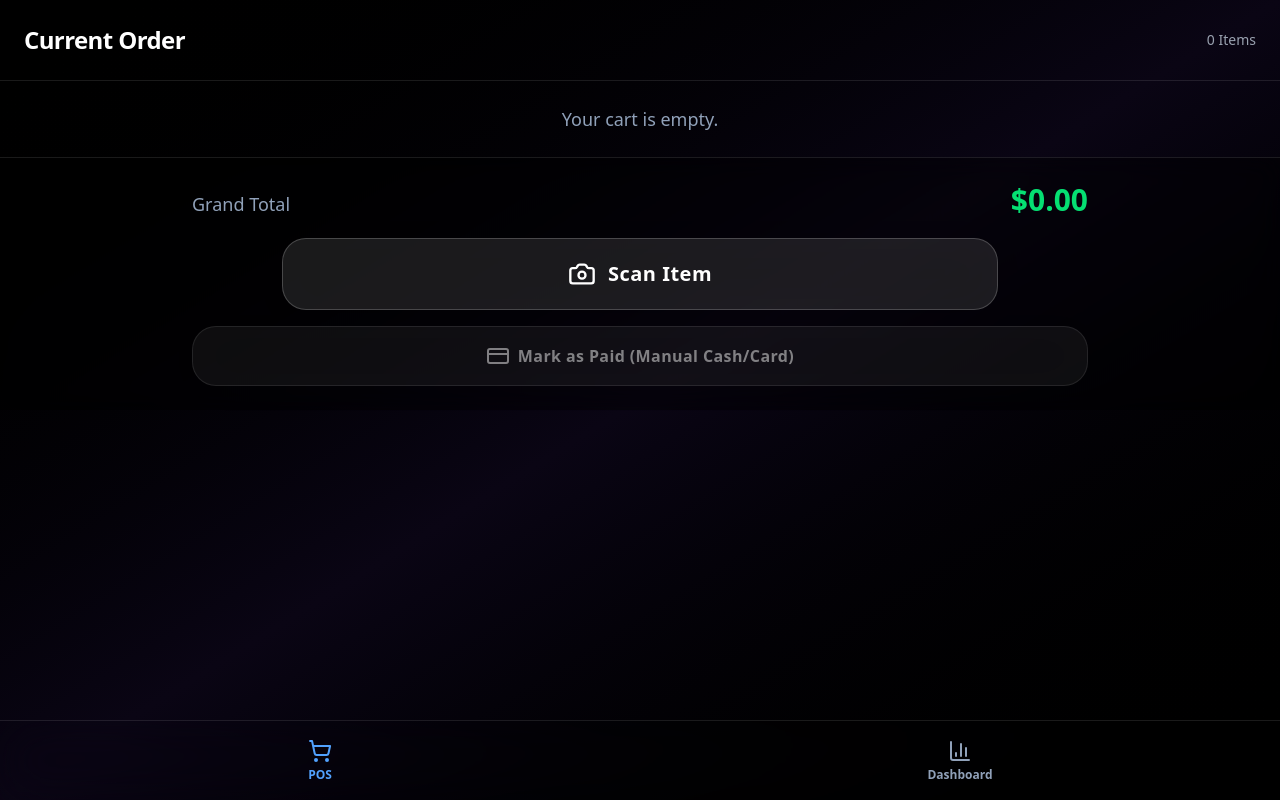
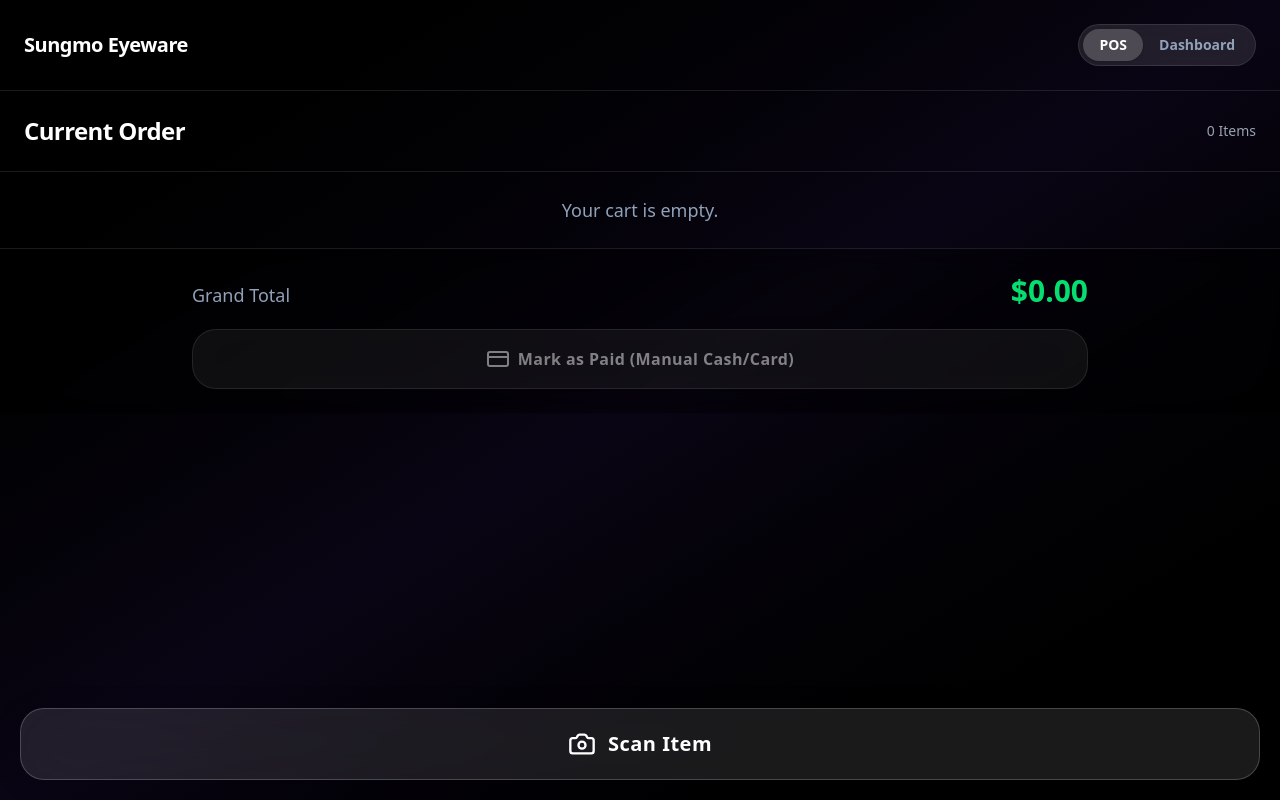
Before and after one commit to Aviij/QR-POS-SYSTEM, a React (Vite) app: page / in a window 1280 px wide. Built offline with nearby package versions, Linux system fonts and the light colour scheme.

Commit message:
Added Sungmo Eyeware branding and fixed Scan button to bottom

```diff
--- a/src/App.tsx
+++ b/src/App.tsx
@@ -10,7 +10,7 @@ import AnalyticsDashboard from './components/AnalyticsDashboard';
 import { CartItem, Product, Transaction } from './types';
 import { seedMockDatabase } from './utils/seeder';
 import { v4 as uuidv4 } from 'uuid';
-import { ShoppingCart, BarChart3 } from 'lucide-react';
+import { Camera } from 'lucide-react';
 
 export default function App() {
   const [activeTab, setActiveTab] = useState<'POS' | 'DASHBOARD'>('POS');
@@ -101,6 +101,27 @@ export default function App() {
 
   return (
     <div className="relative flex min-h-[100dvh] w-full flex-col overflow-hidden bg-gradient-to-br from-black via-[#0a0514] to-black text-white">
+      {/* Top Navbar */}
+      <div className="flex items-center justify-between p-6 border-b border-white/10 bg-transparent shrink-0">
+        <h1 className="text-xl font-bold tracking-tight text-white">Sungmo Eyeware</h1>
+
+        {/* iOS Segmented Control */}
+        <div className="flex items-center bg-white/10 backdrop-blur-md rounded-full p-1 border border-white/10">
+          <button
+            onClick={() => setActiveTab('POS')}
+            className={`px-4 py-1.5 rounded-full text-sm font-semibold transition-all ${activeTab === 'POS' ? 'bg-white/20 text-white shadow' : 'text-slate-400 hover:text-white'}`}
+          >
+            POS
+          </button>
+          <button
+            onClick={() => setActiveTab('DASHBOARD')}
+            className={`px-4 py-1.5 rounded-full text-sm font-semibold transition-all ${activeTab === 'DASHBOARD' ? 'bg-white/20 text-white shadow' : 'text-slate-400 hover:text-white'}`}
+          >
+            Dashboard
+          </button>
+        </div>
+      </div>
+
       <div className="flex-1 overflow-hidden">
         {activeTab === 'POS' ? (
           <SalesDashboard
@@ -131,21 +152,14 @@ export default function App() {
         </div>
       )}
 
-      {/* Bottom Tab Navigation */}
-      <div className="fixed bottom-0 left-0 right-0 z-40 flex h-[80px] w-full items-center justify-around border-t border-white/10 bg-transparent backdrop-blur-xl pb-safe">
+      {/* Fixed Bottom Scan Area */}
+      <div className="fixed bottom-0 left-0 right-0 z-50 p-5 pb-safe">
         <button
-          onClick={() => setActiveTab('POS')}
-          className={`flex flex-col items-center justify-center w-full h-full gap-1 ${activeTab === 'POS' ? 'text-blue-400' : 'text-slate-400'}`}
+          onClick={() => setIsScannerOpen(true)}
+          className="flex h-[72px] w-full items-center justify-center gap-3 bg-white/10 backdrop-blur-xl border border-white/20 shadow-[0_4px_30px_rgba(0,0,0,0.1)] rounded-3xl text-white text-xl font-bold tracking-wide transition-transform active:scale-95"
         >
-          <ShoppingCart className="h-6 w-6" />
-          <span className="text-xs font-semibold">POS</span>
-        </button>
-        <button
-          onClick={() => setActiveTab('DASHBOARD')}
-          className={`flex flex-col items-center justify-center w-full h-full gap-1 ${activeTab === 'DASHBOARD' ? 'text-blue-400' : 'text-slate-400'}`}
-        >
-          <BarChart3 className="h-6 w-6" />
-          <span className="text-xs font-semibold">Dashboard</span>
+          <Camera className="h-7 w-7 text-white" />
+          <span>Scan Item</span>
         </button>
       </div>
     </div>
--- a/src/components/AnalyticsDashboard.tsx
+++ b/src/components/AnalyticsDashboard.tsx
@@ -125,7 +125,7 @@ export default function AnalyticsDashboard({ inventory, completedSales }: Analyt
   }, [activeModal, todaySalesItems]);
 
   return (
-    <div className="flex h-full w-full flex-col bg-transparent text-white overflow-y-auto pb-[100px] z-[1]">
+    <div className="flex h-full w-full flex-col bg-transparent text-white overflow-y-auto pb-[120px] z-[1]">
       {/* Header Slot */}
       <div className="flex items-center justify-between p-6 border-b border-white/10 bg-transparent sticky top-0 z-10 backdrop-blur-xl">
         <h2 className="text-2xl font-bold tracking-tight">Analytics Dashboard</h2>
--- a/src/components/SalesDashboard.tsx
+++ b/src/components/SalesDashboard.tsx
@@ -23,7 +23,7 @@ export default function SalesDashboard({ cart, onCartUpdate, onOpenScanner, onMa
   };
 
   return (
-    <div className="flex h-full w-full flex-col bg-transparent text-white relative z-[1]">
+    <div className="flex h-full w-full flex-col bg-transparent text-white relative z-[1] pb-[120px]">
       {/* Header Slot */}
       <div className="flex items-center justify-between p-6 border-b border-white/10 bg-transparent">
         <h2 className="text-2xl font-bold tracking-tight">Current Order</h2>
@@ -73,20 +73,12 @@ export default function SalesDashboard({ cart, onCartUpdate, onOpenScanner, onMa
       </div>
 
       {/* Footer Slot */}
-      <div className="border-t border-white/10 bg-black/40 backdrop-blur-md p-4 sm:p-6 pb-[100px] shrink-0 z-10 w-full relative">
+      <div className="border-t border-white/10 bg-black/40 backdrop-blur-md p-4 sm:p-6 shrink-0 z-10 w-full relative">
         <div className="flex flex-col gap-4 max-w-4xl mx-auto w-full">
           <div className="flex justify-between items-end mb-1">
             <span className="text-lg text-slate-400">Grand Total</span>
             <span className="text-3xl font-bold text-green-400">${grandTotal.toFixed(2)}</span>
           </div>
-
-          <button
-            onClick={onOpenScanner}
-            className="flex h-[72px] w-[80%] mx-auto items-center justify-center gap-3 bg-white/10 backdrop-blur-xl border border-white/20 shadow-[0_4px_30px_rgba(0,0,0,0.1)] rounded-3xl text-white text-xl font-bold tracking-wide transition-transform active:scale-95"
-          >
-            <Camera className="h-7 w-7 text-white" />
-            <span>Scan Item</span>
-          </button>
 
           <button
             disabled={cart.length === 0}
```
